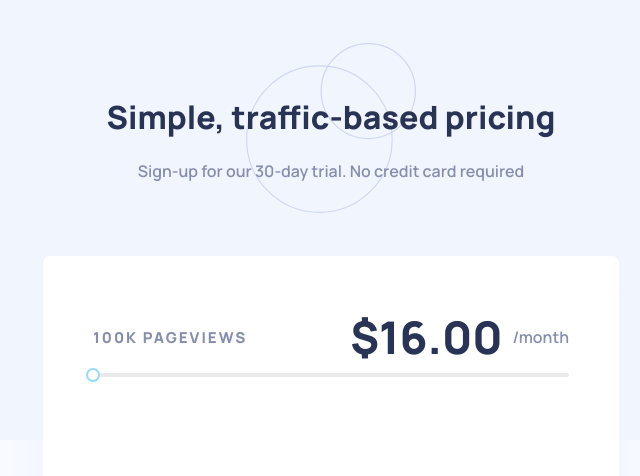
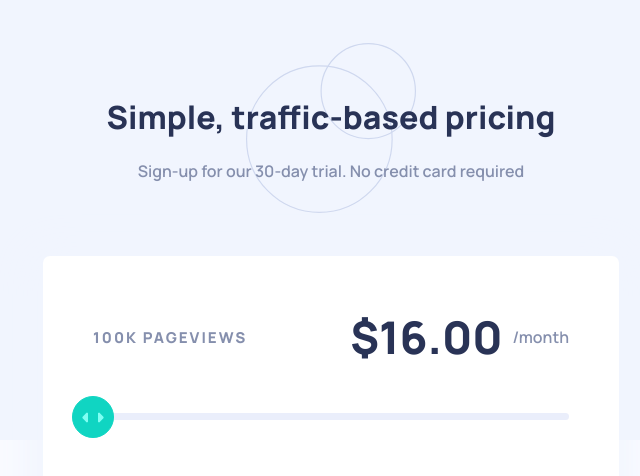
Before and after one commit to diego-lds/interactive-pricing-component, a React (Create React App) app: page / in a window 1280 px wide. Shown: the top 476 px of the page, without its empty margins (309-949 px from the left). Built offline with nearby package versions, Linux system fonts and the light colour scheme.

Commit message:
Styling slider component

```diff
--- a/src/App.css
+++ b/src/App.css
@@ -63,3 +63,7 @@
   display: flex;
   align-items: center;
 }
+
+.rc-slider {
+  margin-top: 40px;
+}
--- a/src/components/slider/index.js
+++ b/src/components/slider/index.js
@@ -1,5 +1,6 @@
 import { default as SliderComponent } from 'rc-slider'
 import 'rc-slider/assets/index.css'
+import './styles.css'
 
 const Slider = () => {
   return (
--- a/src/components/slider/styles.css
+++ b/src/components/slider/styles.css
@@ -0,0 +1,32 @@
+.rc-slider-rail {
+  background-color: var(--color-lighter-grayish-blue);
+  height: 7px;
+}
+
+.rc-slider-track {
+  background-color: var(--color-soft-cyan);
+  height: 7px;
+}
+
+.rc-slider-handle {
+  background: url('../../resources/icon-slider.svg') center no-repeat;
+  width: 42px;
+  height: 42px;
+  margin-top: -17px;
+  background-color: var(--color-strong-cyan);
+  border: 1px solid var(--color-strong-cyan);
+}
+
+.rc-slider-handle:active {
+  border-color: transparent;
+  outline: none;
+}
+
+.rc-slider-handle:hover {
+  border-color: transparent;
+  outline: none;
+}
+
+.rc-slider-handle:active {
+  box-shadow: 0px 15px 25px 3px var(--color-light-cyan);
+}
--- a/src/index.css
+++ b/src/index.css
@@ -2,6 +2,8 @@
   /* Primary */
   --color-soft-cyan: hsl(174, 77%, 80%); /*(Full Slider Bar) */
   --color-strong-cyan: hsl(174, 86%, 45%); /*(Slider Background) */
+  --color-light-cyan: hsl(173, 65%, 72%); /*(Slider Background) */
+
   --color-light-grayish-red: hsl(14, 92%, 95%); /*(Discount Background)*/
   --color-light-red: hsl(15, 100%, 70%); /*(Discount Text)*/
   --color-pale-blue: hsl(226, 100%, 87%); /*(CTA Text)*/
```
Also changed, not shown: src/resources/icon-slider.svg (added).
